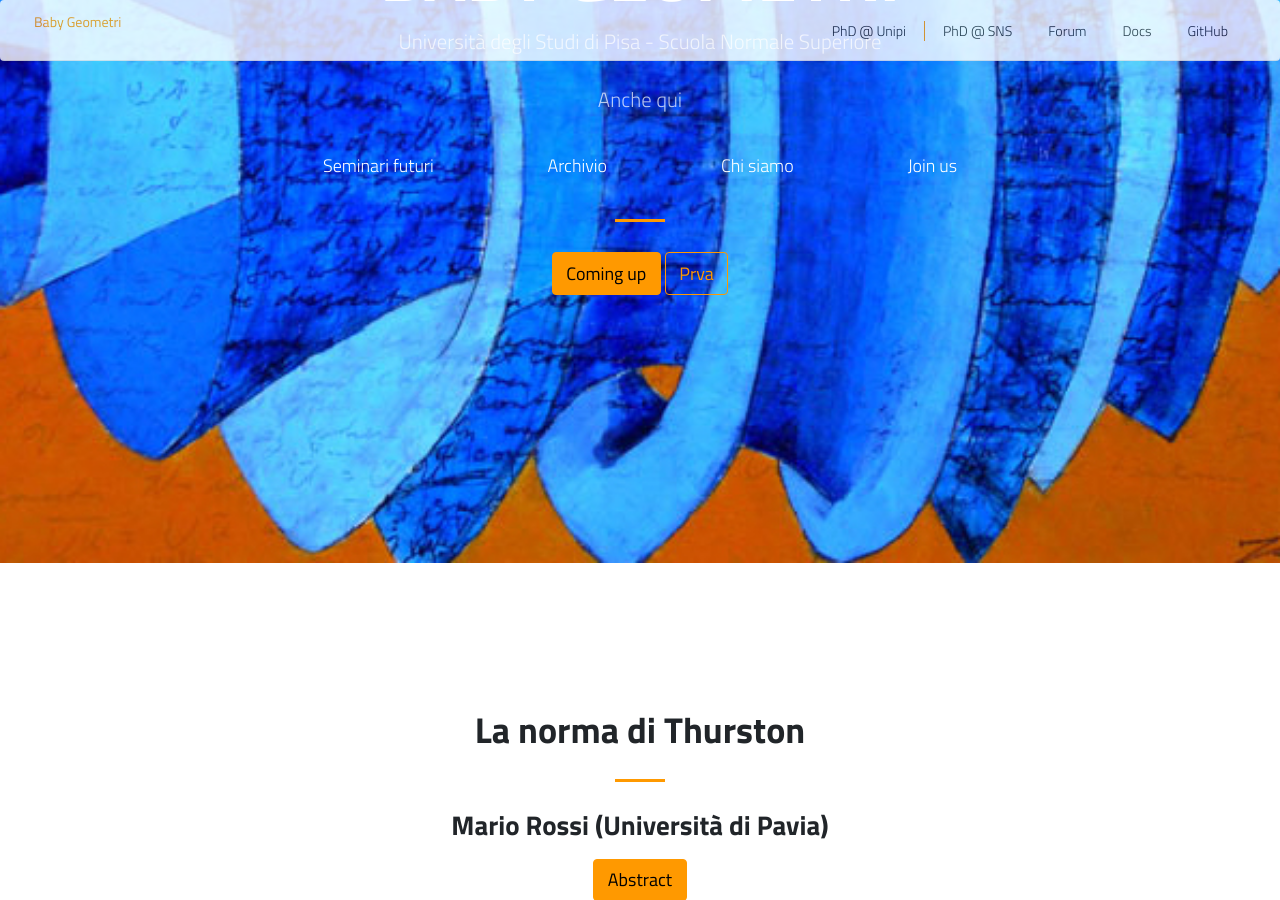
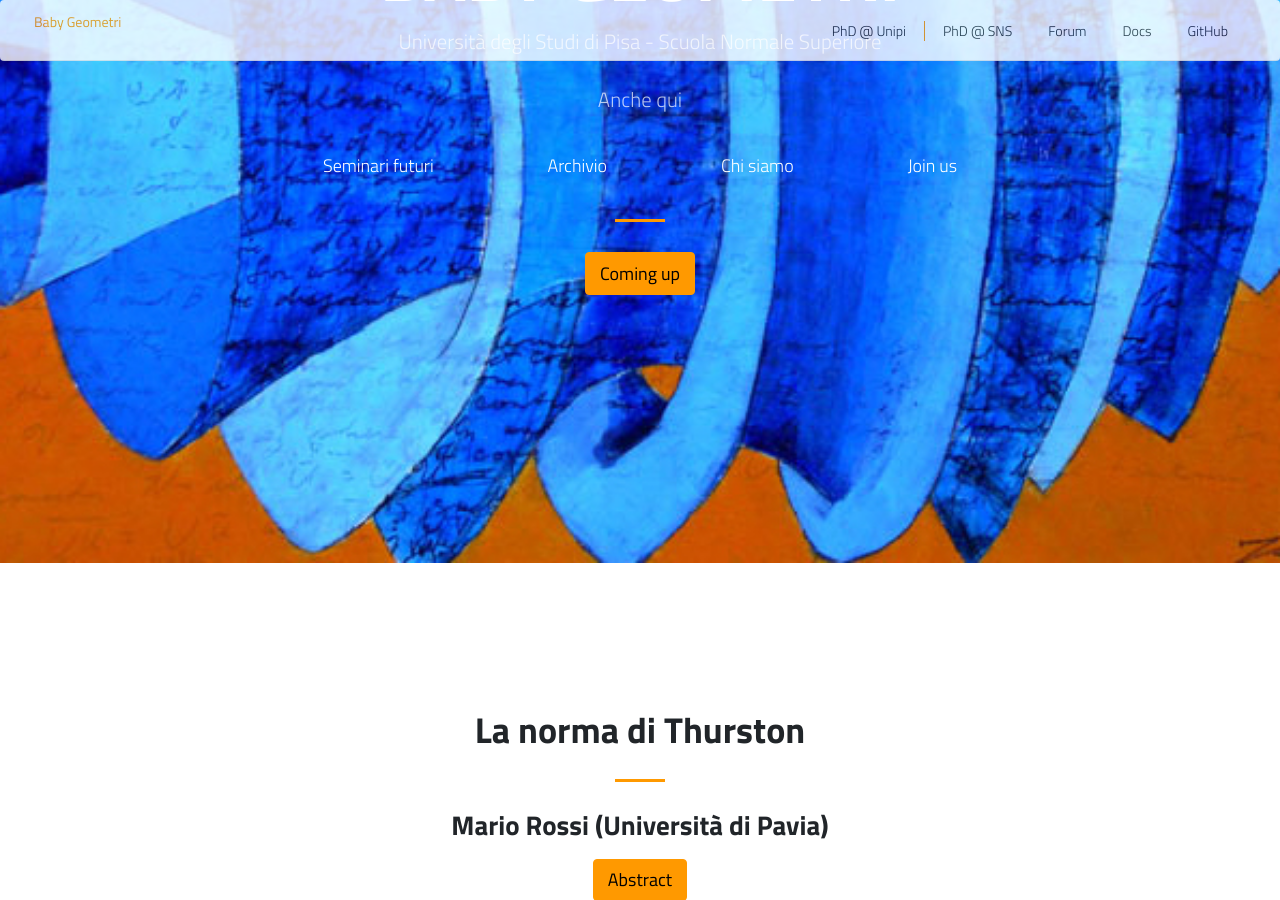
Before and after one commit to baby-geometri/baby-geometri.github.io, a Jekyll site: the page built from index.md, in a window 1280 px wide and 900 px high, scrolled down 337 px. Built offline with Jekyll 4.4.1, drawn with Linux system fonts in a browser that asks for light colours; nearby versions of some CDN libraries.

Commit message:
Update default.html

```diff
--- a/_layouts/default.html
+++ b/_layouts/default.html
@@ -56,8 +56,6 @@
         </ul>
         <hr>
         <a class="btn btn-warning btn-xl js-scroll-trigger" href="#whitepaper">Coming up</a>
-	 <button type="button" class="btn btn-outline-warning" href="#whitepaper">Prva</button>
-
       </div>
     </div>
   </div>
```
